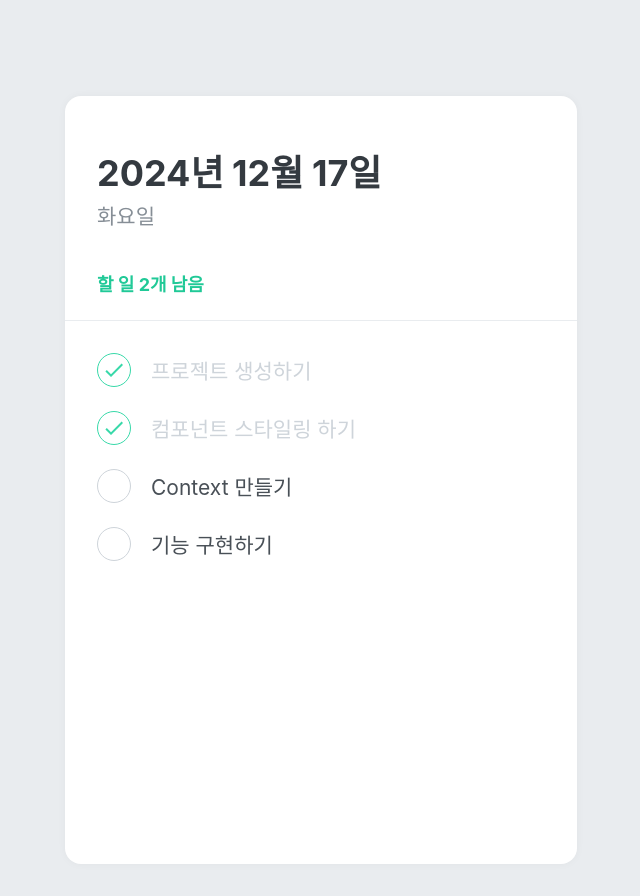
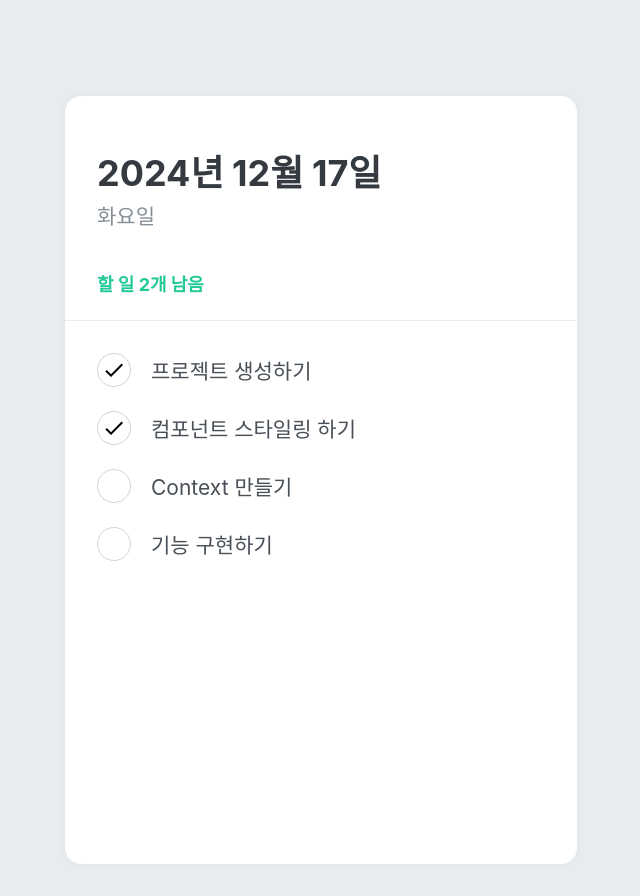
Before and after one commit to Suhyxn/todolist, a React (Create React App) app: page / in a window 1280 px wide. Shown: the whole page, without its empty margins (319-959 px from the left). Built offline with nearby package versions, Linux system fonts and the light colour scheme.

Commit message:
fix: Fixing React DOM property issue in TodoItem.js

```diff
--- a/src/components/TodoItem.js
+++ b/src/components/TodoItem.js
@@ -57,8 +57,8 @@ const TodoItemBlock = styled.div`
 function TodoItem({ id, done, text }) {
   return (
     <TodoItemBlock>
-      <CheckCircle done={done}>{done && <MdDone />}</CheckCircle>
-      <Text done={done}>{text}</Text>
+      <CheckCircle $done={done}>{done && <MdDone />}</CheckCircle>
+      <Text $done={done}>{text}</Text>
       <Remove>
         <MdDelete />
       </Remove>
```
